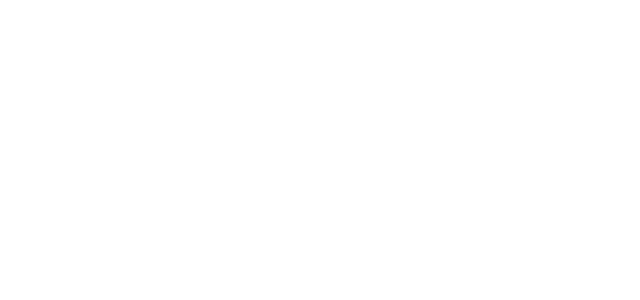
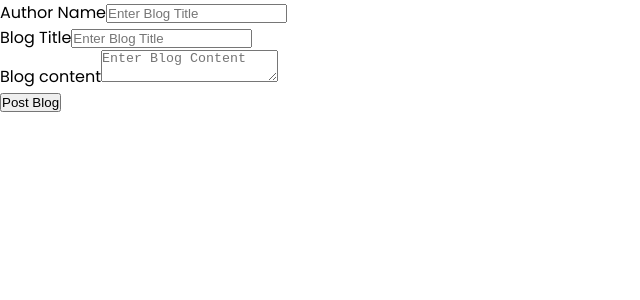
Before and after one commit to DimaShamoev/blog-post-app, a React (Vite) app in the folder Frontend/: page / in a window 1280 px wide. Shown: the top 300 px of the page, without its empty margins (0-640 px from the left). Built offline with nearby package versions, Linux system fonts and the light colour scheme.

Commit message:
corrected server side, prepared UI for blog post

```diff
--- a/Frontend/src/App.tsx
+++ b/Frontend/src/App.tsx
@@ -1,12 +1,12 @@
-import React from 'react'
+import React from "react";
+import BlogPostForm from "./components/BlogPostForm";
 
 const App: React.FunctionComponent = () => {
+    return (
+        <div className="App">
+            <BlogPostForm />
+        </div>
+    );
+};
 
-  return (
-    <div className='App'>
-
-    </div>
-  )
-}
-
-export default App
+export default App;
--- /dev/null
+++ b/Frontend/src/components/BlogPostForm.tsx
@@ -0,0 +1,32 @@
+import React from "react";
+
+const BlogPostForm: React.FunctionComponent = () => {
+    return (
+        <div className="blog-post-form">
+            <div className="input-block">
+                <span>Author Name</span>
+                <input type="text" placeholder="Enter Blog Title" />
+            </div>
+
+            <div className="input-block">
+                <span>Blog Title</span>
+                <input type="text" placeholder="Enter Blog Title" />
+            </div>
+
+            <div className="input-block">
+                <span>Blog content</span>
+                <textarea placeholder="Enter Blog Content" />
+            </div>
+
+            <div className="submit-btn">
+                <button type="submit">
+                    Post Blog
+                </button>
+            </div>
+
+
+        </div>
+    );
+};
+
+export default BlogPostForm;
```
Also changed, not shown: 2 other files (tests, documents, lock files or other folders).
